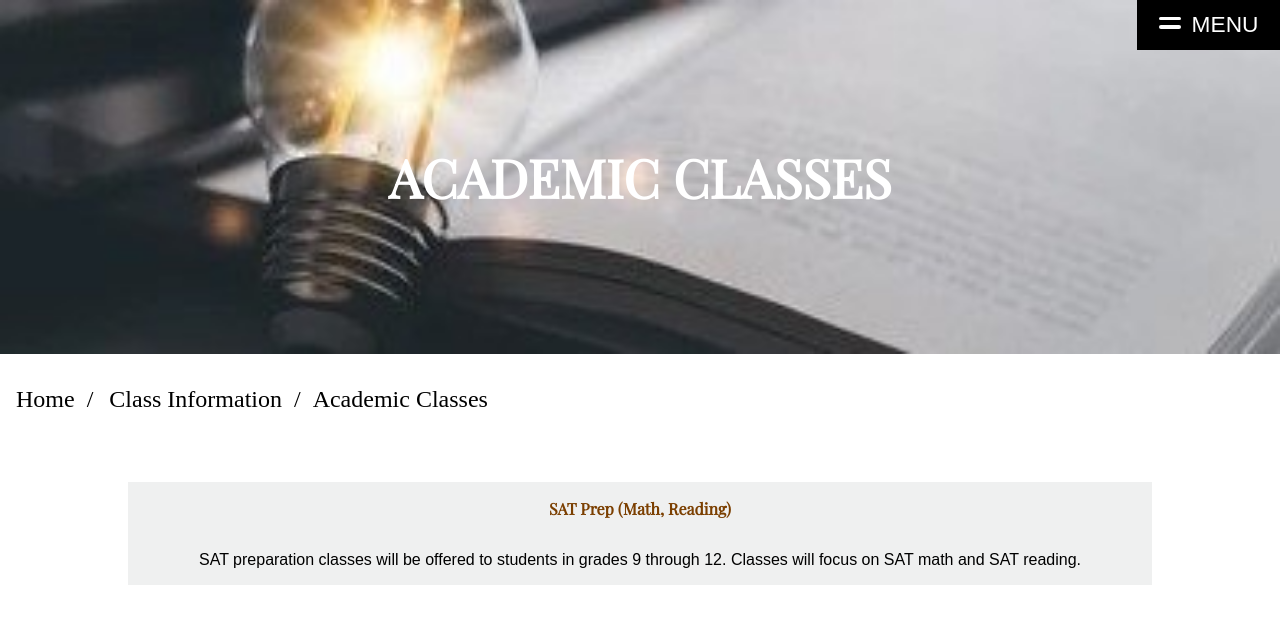
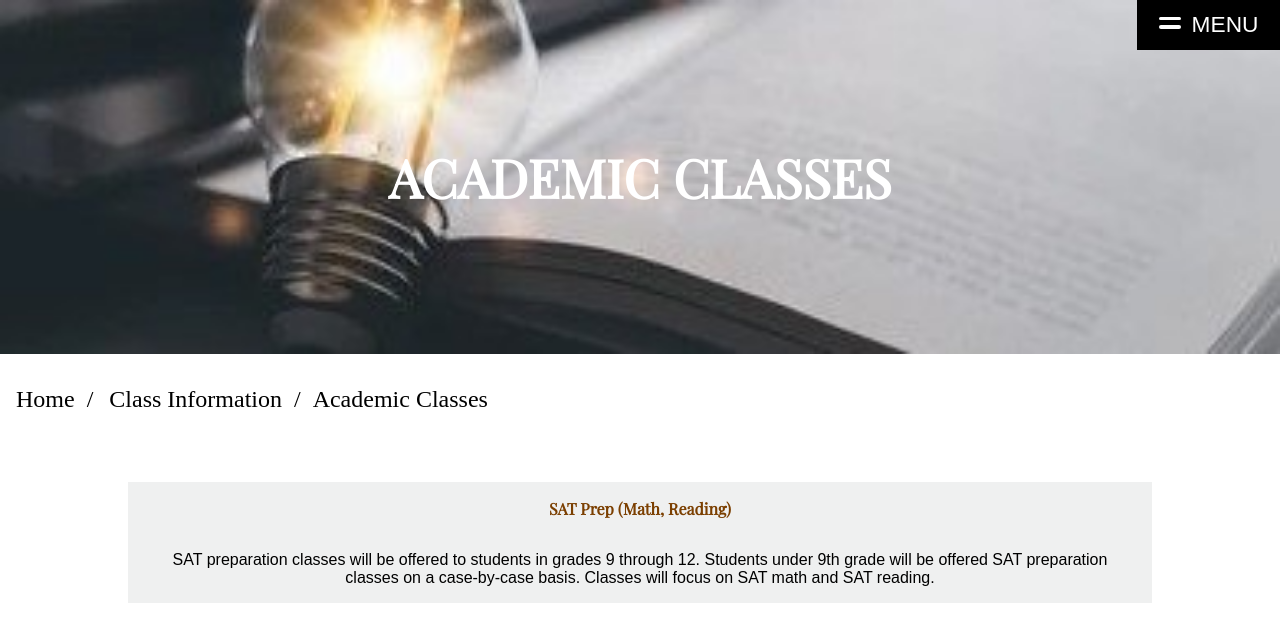
Before and after one commit to jmpark2001/SummitSchool, a React (Create React App) app: page /academic in a window 1280 px wide. Shown: the top 642 px of the page. Built offline with nearby package versions, Linux system fonts and the light colour scheme; no server answers; a web font is replaced by a local one.

Commit message:
Changed requirements for sat preparation classes

```diff
--- a/src/pages/Academic.js
+++ b/src/pages/Academic.js
@@ -29,7 +29,7 @@ export default function Academic() {
             <div className="differentClasses">
                 <div className="otherInfoDiv">
                     <p className="classesInfoTitle">SAT Prep (Math, Reading)</p>
-                    <p className="glacial">SAT preparation classes will be offered to students in grades 9 through 12. Classes will focus on SAT math and SAT reading.</p>
+                    <p className="glacial">SAT preparation classes will be offered to students in grades 9 through 12. Students under 9th grade will be offered SAT preparation classes on a case-by-case basis. Classes will focus on SAT math and SAT reading.</p>
                 </div>
             </div>
         </div>
```
